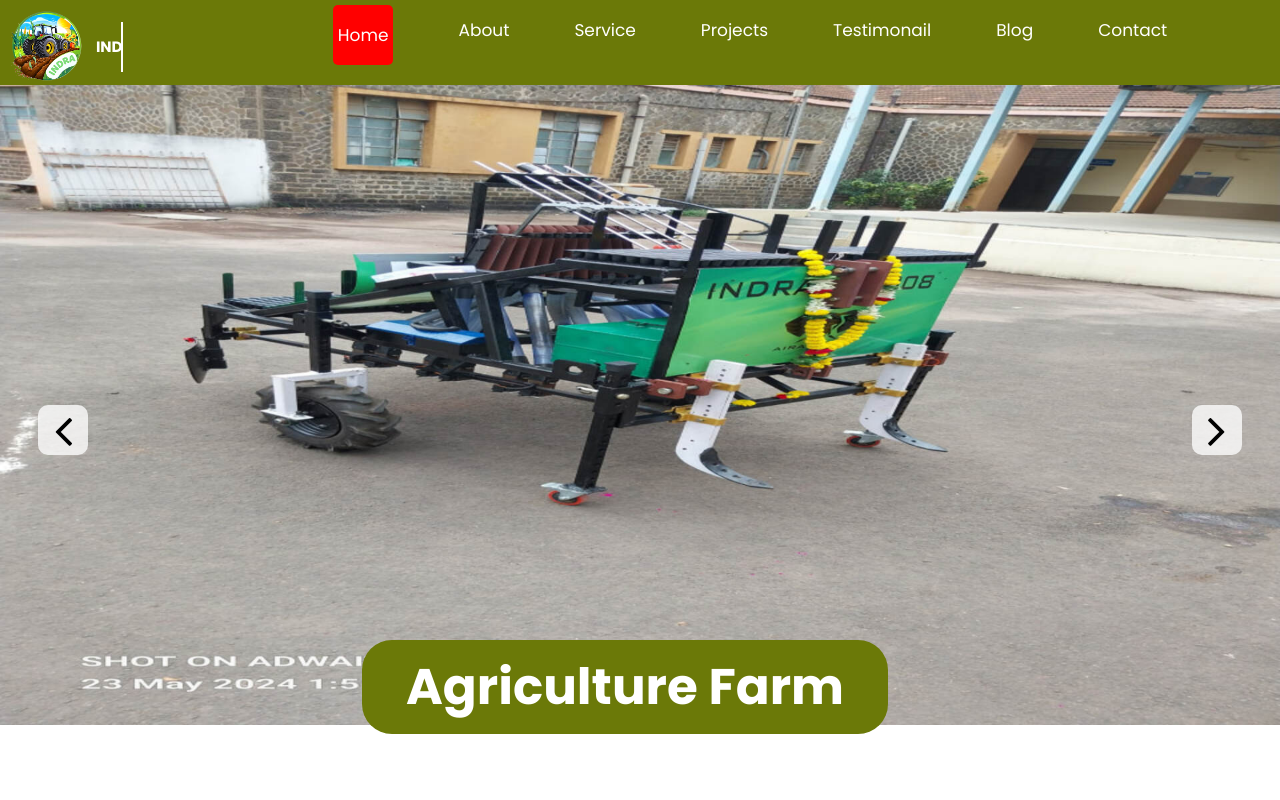
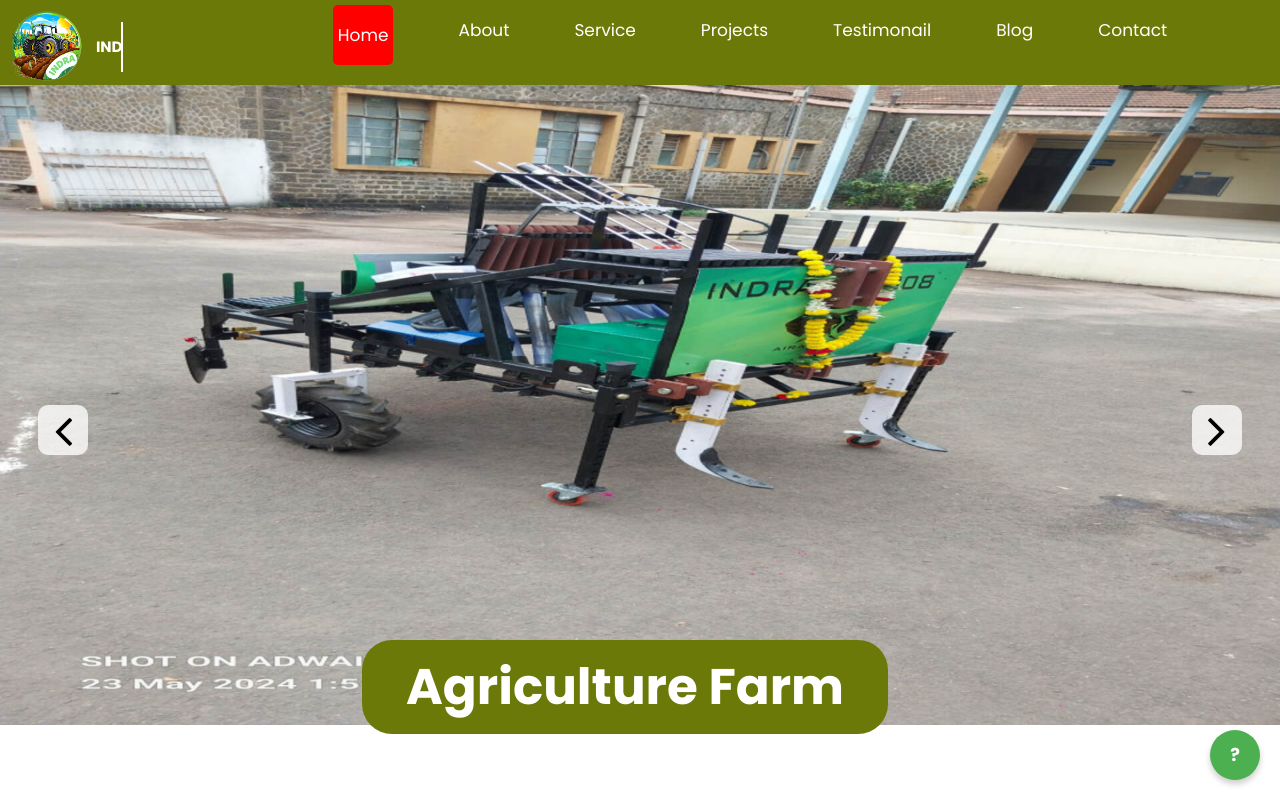
Before and after one commit to SanketChopade777/Agro-Pro-Website, a plain HTML site: page index.html in a window 1280 px wide. Shown: the top 800 px of the page. Drawn offline with nearby package versions, Linux system fonts and the light colour scheme.

Commit message:
sticky circular button with youtube url added

```diff
--- a/index.html
+++ b/index.html
@@ -505,6 +505,15 @@
          </div>
       </div>
       <!-- end contact -->
+
+      <!-- sticky circular button -->
+      <div class="sticky-circle-button">
+         <a href="https://youtu.be/MxAH505KqQE?si=OvC1uVUBqOXFjUKf" target="_blank" title="How to Use Agro-Pro">
+         <span class="button-text"></span>
+         </a>
+      </div>
+      <!-- end sticky button -->
+
       <!--  footer -->
       <footer>
          <div class="footer">
```
